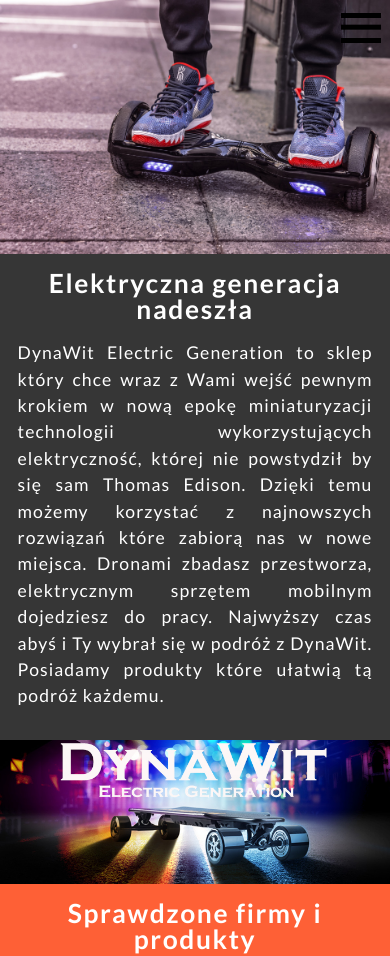
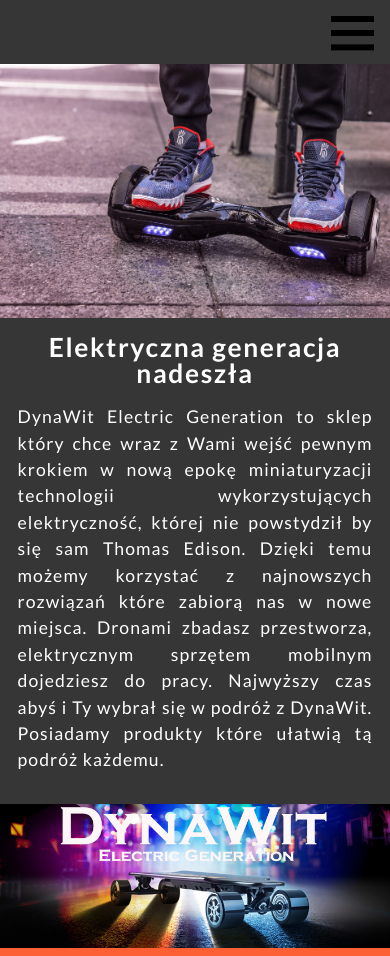
Before and after one commit to lbogacz/Dynawit.pl, a plain HTML site: page index.html in a window 390 px wide. Shown: the top 956 px of the page. Drawn offline with Linux system fonts and the light colour scheme.

Commit message:
added background to hamburger menu

```diff
--- a/css/style.scss
+++ b/css/style.scss
@@ -28,21 +28,30 @@
 }
 
 //hamburegr
+.menu-hamburger {
+  width: 100%;
+  height: 4em;
+  position: fixed;
+  top: 0;
+  right: 0;
+  background-color: $grey-color;
+  z-index: 1;
+}
+
 .hamburger {
-  width: 3em;
-  height: 2.5em;
+  width: 2.7em;
+  height: 2em;
   border: 0;
   border-top: 0.4em solid $black-color;
   background: transparent;
-  position: absolute;
+  position: inherit;
   top: 1em;
-  right: 0.7em;
-  z-index: 1;
+  right: 1em;
   &::before,
   &::after {
     content: "";
-    width: 100%;
-    position: inherit;
+    width: 2.7em;
+    position: absolute;
     top: 0;
     right: 0;
     border-top: 0.4em solid $black-color;
@@ -50,17 +59,22 @@
   }
   &::after {
     content: "";
-    transform: translateY(1.5em);
+    transform: translateY(1.4em);
   }
 }
 
 .open {
+  width: 100%;
+  position: fixed;
+  top: 3.6em;
   visibility: visible;
   background-color: $grey-color;
+  z-index: 1;
 }
 
 //main-header picture
 .main-header {
+  margin-top: 4em;
   figure {
     margin: 0;
     padding: 0;
--- a/index.html
+++ b/index.html
@@ -19,14 +19,10 @@
 
 <body>
     <header>
-        <div class="main-header">
-            <figure>
-                <img src="img/hoverboard-2003088_1920.jpg" alt="hoverboard">
-            </figure>
-        </div>
-
         <nav class="main-nav">
-            <button class="hamburger"></button>
+            <div class="menu-hamburger">
+                <div class="hamburger"></div>
+            </div>
             <aside class="main-nav-list open">
                 <ul>
                     <li>
@@ -52,6 +48,11 @@
                     </li>
                 </ul>
             </aside>
+            <div class="main-header">
+                <figure>
+                    <img src="img/hoverboard-2003088_1920.jpg" alt="hoverboard">
+                </figure>
+            </div>
     </header>
 
     <main class="wrapper">
--- a/js/script.js
+++ b/js/script.js
@@ -5,5 +5,4 @@ hamburger.addEventListener('click', function (event) {
     const menu = document.querySelector('.main-nav-list ul');
 
     menu.classList.toggle('open');
-
 })
```
Also changed, not shown: css/style.css, 1 other file.
